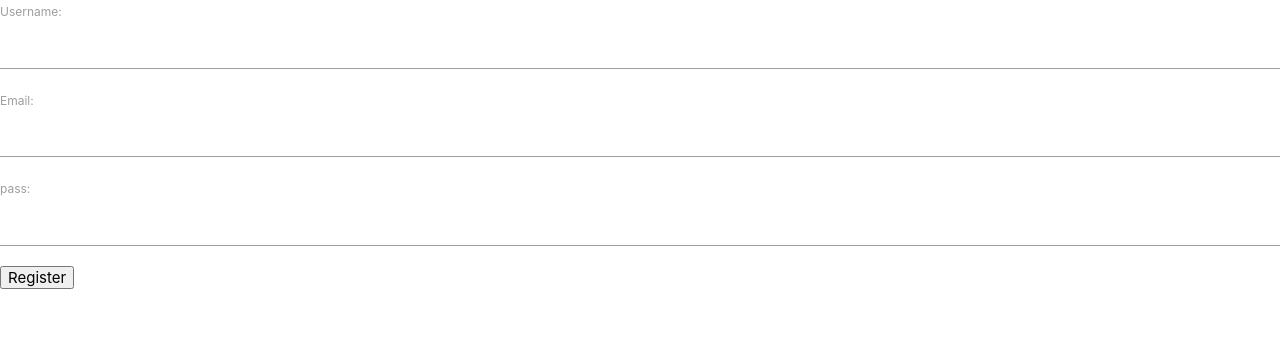
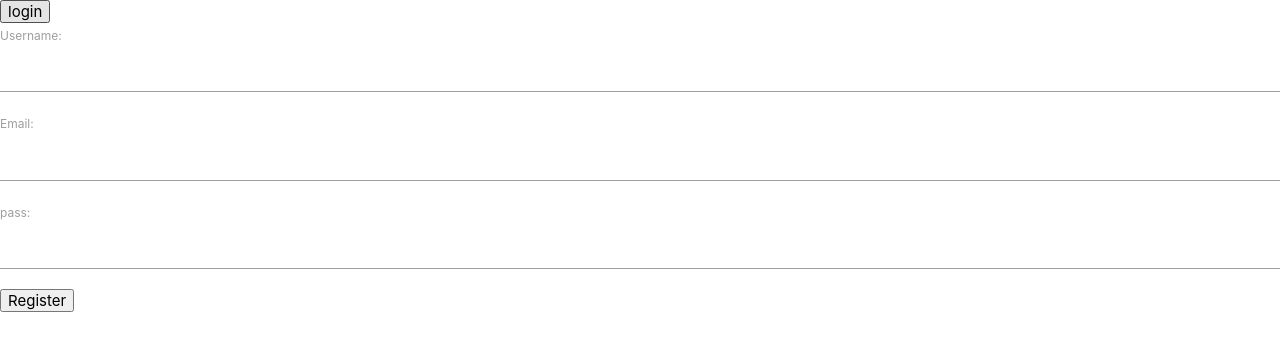
Before and after one commit to todorovicjelena/bit_book, a React (Create React App) app in the folder bit_book/: page /register in a window 1280 px wide. Shown: the top 350 px of the page. Built offline with nearby package versions, Linux system fonts and the light colour scheme.

Commit message:
all done

```diff
--- a/bit_book/src/app/App.js
+++ b/bit_book/src/app/App.js
@@ -16,11 +16,11 @@ import { RegisterPage } from '../app/pages/RegisterPage'
 class App extends React.Component {
   constructor(props) {
     super(props)
-    const registerToken = localStorage.getItem('postToken')
+
+    const registerToken = localStorage.getItem('accessToken')
     const token = registerToken ? registerToken : null
     console.log(token);
     console.log(registerToken);
-
 
     this.state = {
       token
@@ -29,7 +29,7 @@ class App extends React.Component {
   render() {
 
     const { token } = this.state
-     console.log(token);
+    console.log(token);
 
     if (!token) {
       return (
--- a/bit_book/src/app/pages/Login.js
+++ b/bit_book/src/app/pages/Login.js
@@ -9,7 +9,8 @@ export class Login extends React.Component {
 
         this.state = {
             email: '',
-            password: ''
+            password: '',
+            errors: {}
 
         }
 
@@ -18,17 +19,54 @@ export class Login extends React.Component {
         this.handleEmail = this.handleEmail.bind(this);
         this.handlePassword = this.handlePassword.bind(this);
         this.handleSubmit = this.handleSubmit.bind(this);
-
+        this.handleRegister = this.handleRegister.bind(this)
     }
 
 
     handleSubmit(event) {
         event.preventDefault();
 
+        if (!this.validateLogin()) {
+            return
+        }
+        const { email, password } = this.state
+        let errors = {}
 
-        const { email, password } = this.state
-        console.log(email);
         registerService.fetchLogin(email, password)
+            .then((res) => {
+                console.log(res);
+                localStorage.setItem('accessToken', res.accessToken);
+                window.location.reload()
+            })
+            .catch(error => {
+                errors = {
+                    login: error
+                }
+                this.setState({
+                    errors
+                })
+            })
+
+
+
+    }
+    validateLogin() {
+
+        const email = this.state.email;
+        const pass = this.state.password;
+        const errors = {};
+
+
+        if (!email.includes('@')) {
+            errors.email = 'invalid email input'
+        }
+        if (pass.length < 5) {
+            errors.password = 'password must have at least 5 characters'
+        }
+        this.setState({ errors })
+
+
+        return Object.keys(errors).length === 0
 
     }
 
@@ -43,6 +81,10 @@ export class Login extends React.Component {
         this.setState({
             password: event.target.value
         })
+    }
+
+    handleRegister() {
+        this.props.history.push('/register/')
     }
 
 
@@ -64,18 +106,19 @@ export class Login extends React.Component {
                         <form onSubmit={this.handleSubmit} className="form col s12">
                             <div className="rowLoginRegister">
                                 <div className="login input-field col s6">
-                                    <input id="last_name" type="button" className="loginValidate" value="Login" />
+                                    <input type="button" className="loginValidate" value="Login" />
                                 </div>
                                 <div className="register input-field col s6">
-                                    <input id="last_name" type="button" className="registerValidate" value="Register" />
+                                    <input type="button" className="registerValidate" value="Register" onClick={this.handleRegister} />
                                 </div>
                             </div>
 
                             <div className="rowPass">
                                 <div className="pass email input-field col s12">
-                                    <input id="email" type="email" className="validate" value={this.state.email} onChange={this.handleEmail} />
+                                    <input type="text" className="validate" value={this.state.email} onChange={this.handleEmail} />
                                     <label>Email</label>
                                 </div>
+                                <p>{this.state.errors.email}</p>
 
                             </div>
                             <div className="rowEmail">
@@ -83,16 +126,22 @@ export class Login extends React.Component {
                                     <input type="password" className="validate" value={this.state.password} onChange={this.handlePassword} />
                                     <label>Password</label>
                                 </div>
+                                <p>{this.state.errors.password}</p>
+
 
                                 <div className="input-field col s6">
-                                    <input id="last_name" type="submit" className="loginGo" value="Login" />
+                                    <input type="submit" className="loginGo" value="Login" />
                                 </div>
                             </div>
 
                         </form>
                     </div>
                 </div>
+                <p>{this.state.errors.login}</p>
+
+
             </>
+
         )
     }
 }
--- a/bit_book/src/app/pages/RegisterPage.js
+++ b/bit_book/src/app/pages/RegisterPage.js
@@ -17,13 +17,14 @@ export class RegisterPage extends React.Component {
         this.handleUsername = this.handleUsername.bind(this);
         this.handleEmail = this.handleEmail.bind(this);
         this.handlePassword = this.handlePassword.bind(this);
-        this.handleSubmit = this.handleSubmit.bind(this)
+        this.handleSubmit = this.handleSubmit.bind(this);
+        this.handleLogin = this.handleLogin.bind(this)
 
     }
 
     handleSubmit(event) {
         event.preventDefault();
-
+        const errors = {}
         if (!this.validateRegister()) {
             return
         }
@@ -32,25 +33,22 @@ export class RegisterPage extends React.Component {
         registerService.fetchRegister(name, email, password)
             .then((res) => {
                 console.log(res);
+                localStorage.setItem('accessToken', res.accessToken);
+                window.location.reload()
+
 
                 // redirect to login
             })
             .catch(error => {
-                console.log(error);
+                errors = {
+                    login: error
+                }
+                this.setState({
+                    errors
+                })
 
                 // show error on screen
             })
-
-
-
-
-
-        // this.setState({
-        //     name: '',
-        //     email: '',
-        //     pass: ''
-
-        // })
     }
 
     validateRegister() {
@@ -94,6 +92,9 @@ export class RegisterPage extends React.Component {
         })
 
     }
+    handleLogin() {
+        this.props.history.push('/login/')
+    }
 
 
 
@@ -102,7 +103,11 @@ export class RegisterPage extends React.Component {
         const { errors } = this.state
 
 
-        return <form onSubmit={this.handleSubmit}>
+        return (
+            <>
+                <button onClick={this.handleLogin}>login</button>
+                <form onSubmit={this.handleSubmit}>
+
                     <label> Username:
             <input type="text" value={this.state.name} onChange={this.handleUsername} />
                         <p>{errors.name}</p>
@@ -121,6 +126,9 @@ export class RegisterPage extends React.Component {
                     </label>
 
                     <input type="submit" value="Register" />
+                    <p>{errors.login}</p>
                 </form>
+            </>
+        )
     }
 }
--- a/bit_book/src/services/RegisterService.js
+++ b/bit_book/src/services/RegisterService.js
@@ -23,8 +23,8 @@ class RegisterService {
             .then(response => {
                 console.log(response.status);
 
-             if (response.status > 400){
-                return Promise.reject('greska')
+                if (response.status > 400) {
+                    return Promise.reject('error, try again')
                 }
                 return response.json()
 
@@ -51,10 +51,14 @@ class RegisterService {
             }
         })
             .then(response => {
-            console.log(response);
+                console.log(response.status);
+
+                if (response.status > 400) {
+                    return Promise.reject('error, try again')
+                }
+                return response.json()
 
             })
-
 
 
 
```
Lines whose indentation alone changed are shown as unchanged.
